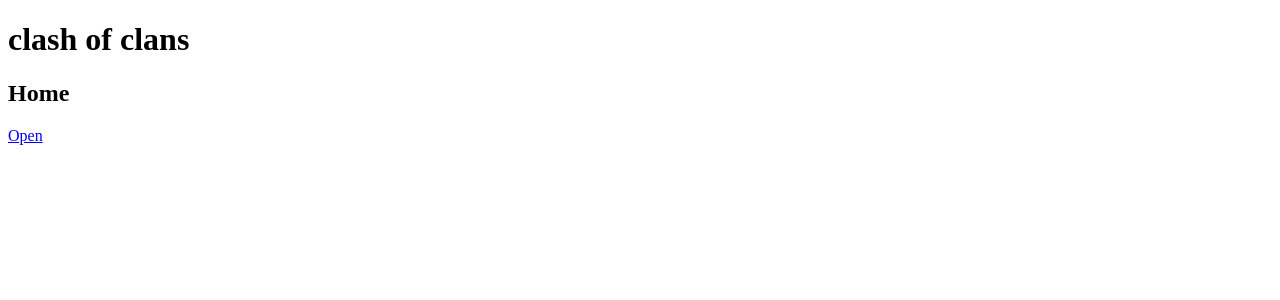
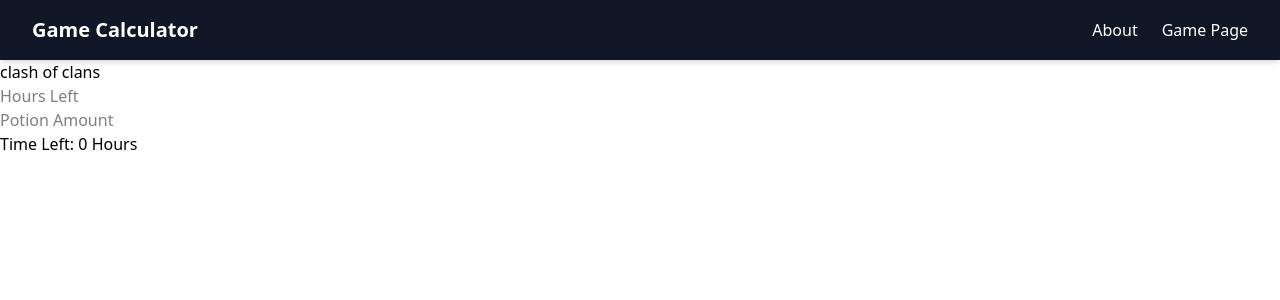
Before and after one commit to RascoBlomberg/Game-time, a React (Vite) app: page /coc in a window 1280 px wide. Shown: the top 300 px of the page. Built offline with nearby package versions, Linux system fonts and the light colour scheme.

Commit message:
made a navbar and added a gamePage

```diff
--- a/index.html
+++ b/index.html
@@ -4,6 +4,7 @@
     <meta charset="UTF-8" />
     <link rel="icon" type="image/svg+xml" href="/favicon.svg" />
     <meta name="viewport" content="width=device-width, initial-scale=1.0" />
+    <script src="https://cdn.jsdelivr.net/npm/@tailwindcss/browser@4"></script>
     <title>game-time</title>
   </head>
   <body>
--- a/package.json
+++ b/package.json
@@ -12,7 +12,8 @@
   "dependencies": {
     "react": "^19.2.4",
     "react-dom": "^19.2.4",
-    "react-router": "^7.13.2"
+    "react-router": "^7.13.2",
+    "tailwindcss": "^4.2.2"
   },
   "devDependencies": {
     "@eslint/js": "^9.39.4",
--- a/src/App.tsx
+++ b/src/App.tsx
@@ -1,11 +1,8 @@
 import { Route, Routes } from "react-router";
-import CoCPage from "./pages/cocpage";
-import HomePage from "./pages/homepage";
-
-function About() {
-  return <h1>About</h1>;
-}
-
+import CoCPage from "./pages/cocPage";
+import HomePage from "./pages/homePage";
+import About from "./pages/aboutPage";
+import GamePage from "./pages/gamePage";
 function NotFound() {
   return <h1>404</h1>;
 }
@@ -17,6 +14,7 @@ export default function App() {
       <Route path="/about" element={<About />} />
       <Route path="*" element={<NotFound />} />
       <Route path="/coc" element={<CoCPage />} />
+      <Route path="/gamePage" element={<GamePage />} />
     </Routes>
   );
 }
--- /dev/null
+++ b/src/comps/navbar.tsx
@@ -0,0 +1,21 @@
+import { Link } from "react-router";
+
+export default function Navbar() {
+  return (
+    <nav className="flex items-center justify-between px-8 py-4 bg-gray-900 text-white shadow-md">
+      <Link to="/">
+        <h2 className="text-xl font-bold"> Game Calculator</h2>
+      </Link>
+      <div className="flex gap-6">
+        <Link to="/about" className="hover:text-gray-300 transition">
+          {" "}
+          About{" "}
+        </Link>
+        <Link to="/gamePage" className="hover:text-gray-300 transition">
+          {" "}
+          Game Page{" "}
+        </Link>
+      </div>
+    </nav>
+  );
+}
--- /dev/null
+++ b/src/pages/aboutPage.tsx
@@ -0,0 +1,12 @@
+import Navbar from "../comps/navbar";
+
+export default function About() {
+  return (
+    <div>
+      <Navbar />
+      <div>
+        About
+      </div>
+    </div>
+  );
+}
--- a/src/pages/cocPage.tsx
+++ b/src/pages/cocPage.tsx
@@ -1,10 +1,12 @@
-import DisplayCard from "../comps/display-card";
+import Navbar from "../comps/navbar";
+import PotionsClock from "../comps/potions-clock";
+
 export default function CoCPage(){
     return (
         <div>
+            <Navbar/>
             <h1>clash of clans</h1>
-
-            <DisplayCard title="Home" link="/" />
+            <PotionsClock />
         </div>
     )
 }
--- /dev/null
+++ b/src/pages/gamePage.tsx
@@ -0,0 +1,10 @@
+import DisplayCard from "../comps/display-card";
+import Navbar from "../comps/navbar";
+export default function GamePage () {
+    return (
+        <div>
+            <Navbar />
+            <DisplayCard title="Clash of Clans" link="/coc" />
+        </div>
+    )
+}
--- a/src/pages/homePage.tsx
+++ b/src/pages/homePage.tsx
@@ -1,11 +1,9 @@
-import DisplayCard from "../comps/display-card";
-
+import Navbar from "../comps/navbar";
 export default function HomePage() {
     return (
         <div>
+            <Navbar/>
             <h1>Game Calcualtor</h1>
-
-            <DisplayCard title="Clash of Clans" link="/coc" />
         </div>
     )
 }
```
Also changed, not shown: src/comps/footer.tsx (added), tailwind.config.js (added), 1 other file (tests, documents, lock files or other folders).
